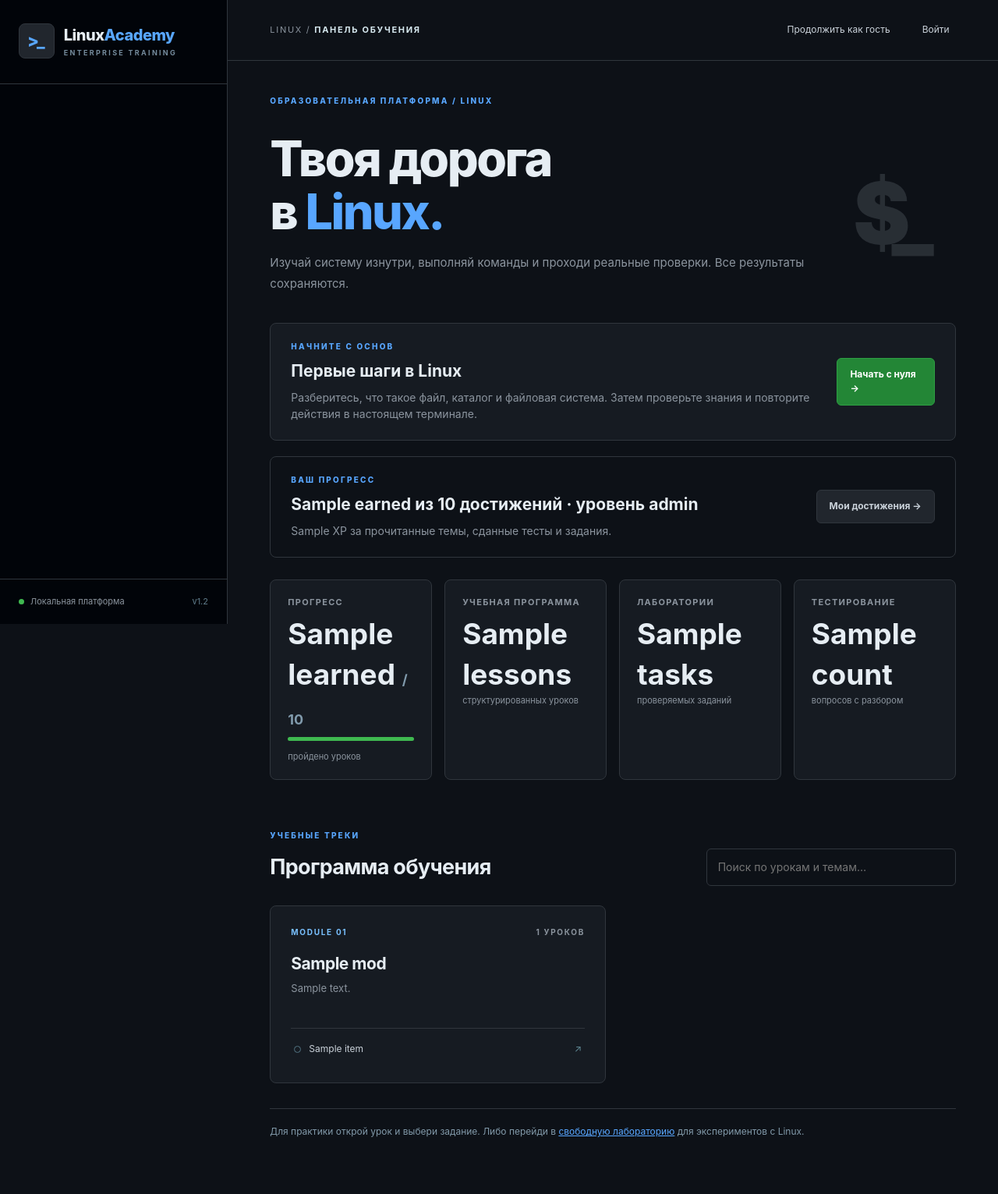
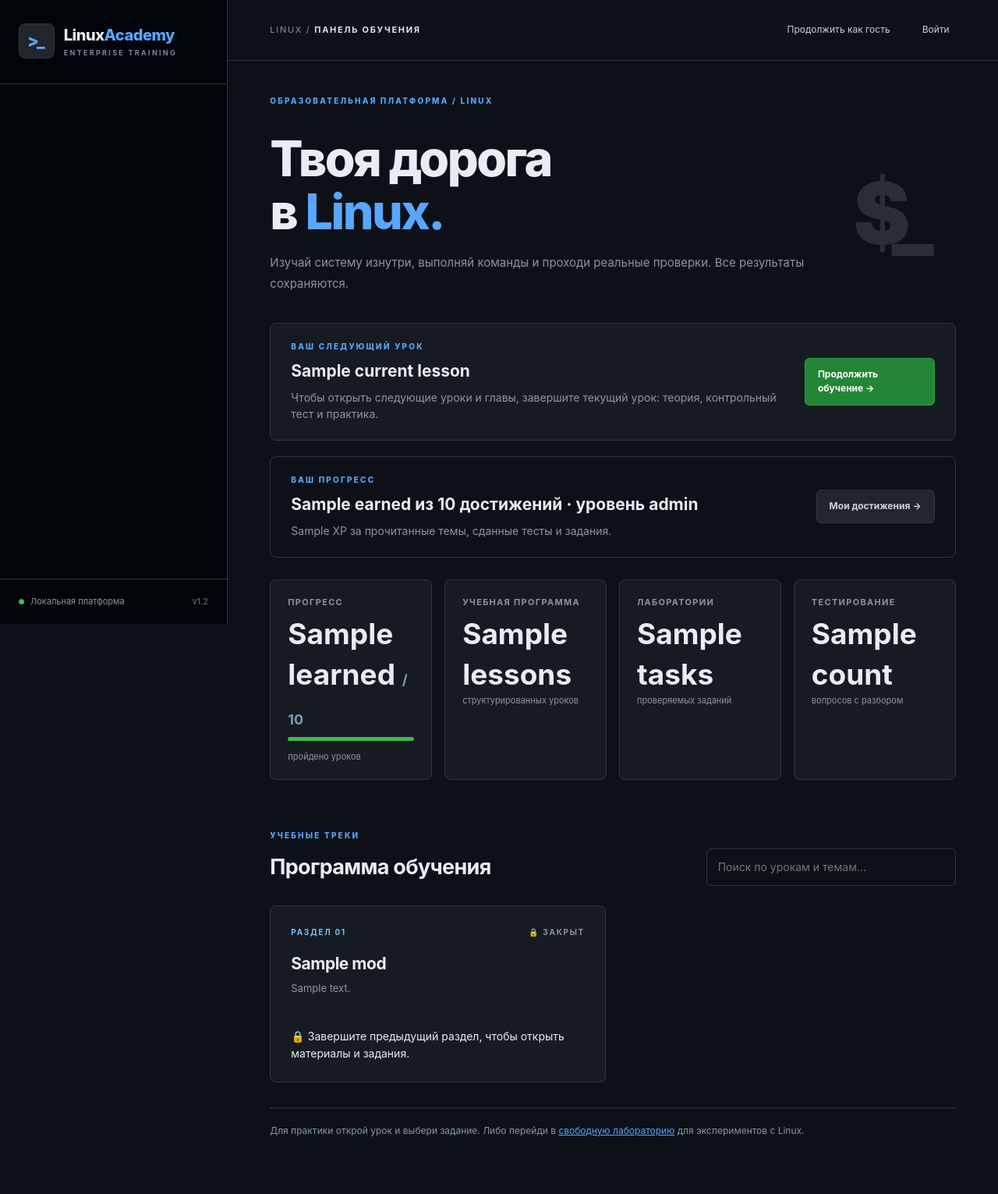
Before and after one commit to iPapik/LinuxAcademy, a FastAPI app: template templates/dashboard.html in a window 1280 px wide. Shown: the whole page at 78% size. After the commit the page ends 1457 px from the top, so only its background shows below. Run offline with FastAPI, Linux system fonts and the light colour scheme; the template is opened without the code that fills it: most values are stand-ins (such as "Sample title", 1, 10 or a date in 2020).

Commit message:
Make learning dashboard sequential with locked chapters and next-lesson CTA

```diff
--- a/templates/dashboard.html
+++ b/templates/dashboard.html
@@ -3,7 +3,10 @@
 {% block body %}
 <div class="eyebrow">ОБРАЗОВАТЕЛЬНАЯ ПЛАТФОРМА / LINUX</div><div class="hero-row"><div><h1>Твоя дорога<br>в <em>Linux.</em></h1><p class="lede">Изучай систему изнутри, выполняй команды и проходи реальные проверки. Все результаты сохраняются.</p></div>
 <div class="hero-symbol">$_</div></div>
-<div class="onboarding-panel"><div><div class="eyebrow">НАЧНИТЕ С ОСНОВ</div><h2>Первые шаги в Linux</h2><p>Разберитесь, что такое файл, каталог и файловая система. Затем проверьте знания и повторите действия в настоящем терминале.</p></div><a class="btn primary" href="/lesson/m00-l01">Начать с нуля →</a></div>
+<div class="onboarding-panel"><div><div class="eyebrow">ВАШ СЛЕДУЮЩИЙ УРОК</div>
+{% if current_lesson %}<h2>{{ current_lesson.title }}</h2><p>Чтобы открыть следующие уроки и главы, завершите текущий урок: теория, контрольный тест и практика.</p>
+{% else %}<h2>Вся программа пройдена</h2><p>Все доступные уроки завершены. Результаты сохраняются в личном кабинете.</p>{% endif %}
+</div>{% if current_lesson %}<a class="btn primary" href="/lesson/{{ current_lesson.id }}">Продолжить обучение →</a>{% else %}<a class="btn primary" href="/profile">Мои достижения →</a>{% endif %}</div>
 <div class="onboarding-panel secondary-panel"><div><div class="eyebrow">ВАШ ПРОГРЕСС</div><h2>{{ awards.earned }} из {{ awards.total }} достижений · уровень {{ awards.level }}</h2><p>{{ awards.xp }} XP за прочитанные темы, сданные тесты и задания.</p></div><a class="btn outline" href="/profile">Мои достижения →</a></div>
 <div class="stats-grid"><div class="stat-tile"><div class="stat-caption">ПРОГРЕСС</div><strong>{{ learned }} <small>/ {{ total }}</small></strong><div class="progress"><span style="width: {{ (learned / total * 100)|round if total else 0 }}%"></span></div><div class="minor">пройдено уроков</div></div>
 <div class="stat-tile"><div class="stat-caption">УЧЕБНАЯ ПРОГРАММА</div><strong>{{ counts.lessons }}</strong><div class="minor">структурированных уроков</div></div>
@@ -11,8 +14,24 @@
 <div class="stat-tile"><div class="stat-caption">ТЕСТИРОВАНИЕ</div><strong>{{ counts.questions }}</strong><div class="minor">вопросов с разбором</div></div></div>
 <div class="section-head"><div><div class="eyebrow">УЧЕБНЫЕ ТРЕКИ</div><h2>Программа обучения</h2></div><input type="search" id="courseSearch" class="search" placeholder="Поиск по урокам и темам…" aria-label="Поиск"></div>
 <div class="modules-grid" id="courseGrid">{% for mod in modules %}
-<section class="module-card" data-search="{{ (mod.title ~ ' ' ~ mod.description ~ ' ' ~ (mod.lessons|map(attribute='title')|join(' ')))|lower }}"><div class="module-top"><span class="module-num">MODULE {{ '%02d'|format(loop.index) }}</span><span class="module-counter">{{ mod.lessons|length }} УРОКОВ</span></div>
-<h3>{{ mod.title }}</h3><p>{{ mod.description }}</p><div class="lesson-links">{% for item in mod.lessons %}<a href="/lesson/{{ item.id }}" class="lesson-link"><span class="tiny-dot {% if ('lesson',item.id) in done %}checked{% endif %}"></span>{{ item.title }}<span class="arrow">↗</span></a>{% endfor %}</div>
+{% set state = module_progress[mod.id] %}
+<section class="module-card {% if not state.unlocked %}module-locked{% endif %}" data-search="{{ (mod.title ~ ' ' ~ mod.description ~ ' ' ~ (mod.lessons|map(attribute='title')|join(' ')))|lower }}">
+<div class="module-top"><span class="module-num">РАЗДЕЛ {{ '%02d'|format(loop.index) }}</span>
+<span class="module-counter">{% if state.completed %}✓ ЗАВЕРШЁН{% elif not state.unlocked %}🔒 ЗАКРЫТ{% else %}{{ state.done_count }} / {{ state.total }} УРОКОВ{% endif %}</span></div>
+<h3>{{ mod.title }}</h3><p>{{ mod.description }}</p>
+{% if state.unlocked %}
+<div class="progress module-progress"><span style="width:{{ (state.done_count / state.total * 100)|round if state.total else 0 }}%"></span></div>
+<div class="lesson-links">{% for item in mod.lessons %}
+{% if item.id in unlocked_lessons %}
+<a href="/lesson/{{ item.id }}" class="lesson-link">
+<span class="tiny-dot {% if ('lesson',item.id) in done %}checked{% endif %}"></span>{{ item.title }}<span class="arrow">{% if ('lesson',item.id) in done %}✓{% else %}→{% endif %}</span></a>
+{% else %}
+<div class="lesson-link lesson-link-locked"><span class="tiny-dot"></span><span>🔒 {{ item.title }}</span><span class="arrow">Закрыт</span></div>
+{% endif %}
+{% endfor %}</div>
+{% else %}
+<div class="module-gate">🔒 Завершите предыдущий раздел, чтобы открыть материалы и задания.</div>
+{% endif %}
 </section>{% endfor %}</div>
 <div class="foot-note">Для практики открой урок и выбери задание. Либо перейди в <a href="/lab">свободную лабораторию</a> для экспериментов с Linux.</div>
 {% endblock %}
```
